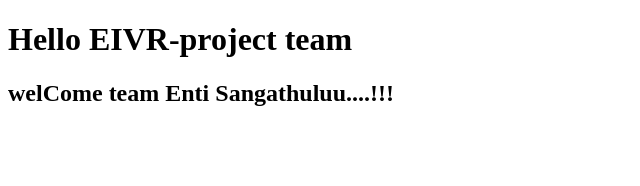
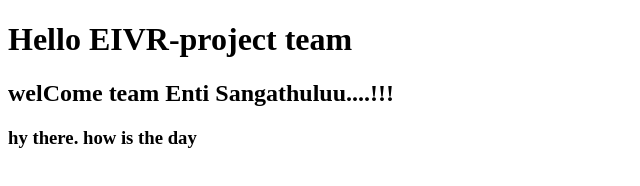
Before and after one commit to elizabethkottada2003/EIVR-PROJECT, a plain HTML site: page index.html in a window 1280 px wide. Shown: the whole page, without its empty margins (0-640 px from the left). Drawn offline with Linux system fonts and the light colour scheme.

Commit message:
I-changed

```diff
--- a/index.html
+++ b/index.html
@@ -8,6 +8,7 @@
 <body>
     <h1>Hello EIVR-project team</h1>
     <h2>welCome team Enti Sangathuluu....!!! </h2>
+    <h3>hy there. how is the day</h3>
 
 </body>
 </html>
```
